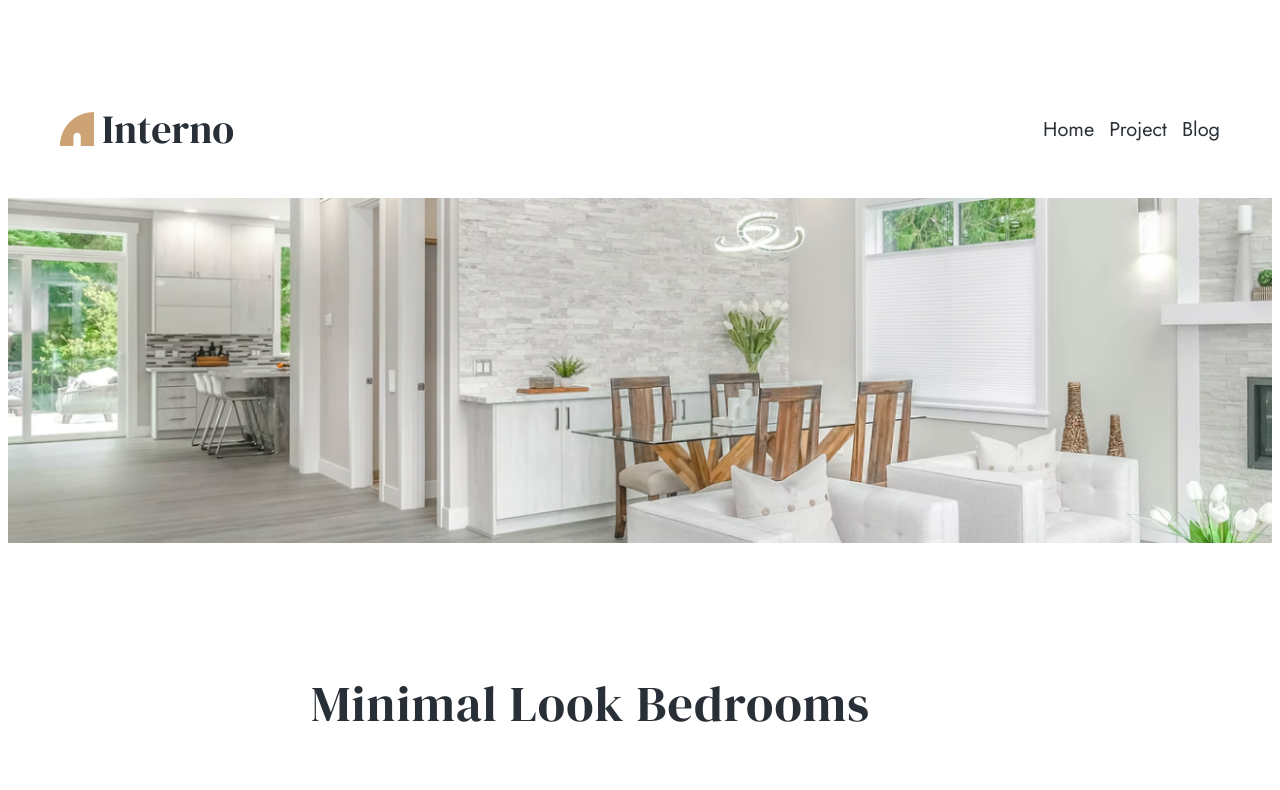
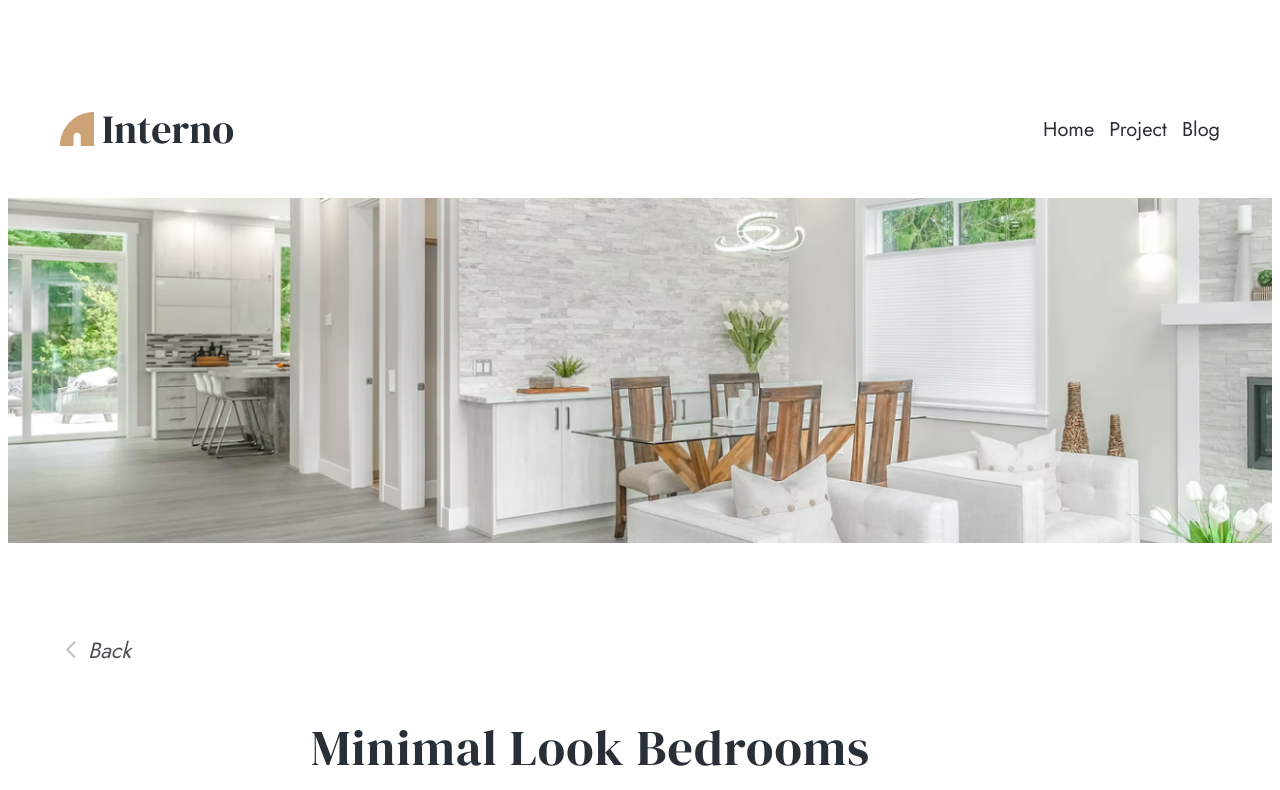
Before and after one commit to SashAwl/interior_design, a Vue app: page /project-details in a window 1280 px wide. Shown: the top 790 px of the page. Built offline with nearby package versions, Linux system fonts and the light colour scheme.

Commit message:
added BackButton in ProjectDetails

```diff
--- a/src/pages/ProjectDetailsPage.vue
+++ b/src/pages/ProjectDetailsPage.vue
@@ -1,6 +1,7 @@
 <template>
     <div>
         <TopBlock :topData="topData" />
+        <BackButton class="center indent-back-button" />
         <div class="center">
             <div class="content">
                 <h3 class="content_heading">{{ projectDetails.heading }}</h3>
@@ -12,9 +13,10 @@
 </template>
 
 <script>
-import TopBlock from '../components/TopBlock.vue'
-import { mapMutations, mapState } from "vuex"
-import SliderImg from '../components/slider_components/SliderImg.vue'
+import TopBlock from '../components/TopBlock.vue';
+import BackButton from '@/components/BackButton.vue';
+import { mapMutations, mapState } from "vuex";
+import SliderImg from '../components/slider_components/SliderImg.vue';
 
 
 export default {
@@ -32,7 +34,8 @@ export default {
     },
     components: {
         TopBlock,
-        SliderImg
+        SliderImg,
+        BackButton
     },
     computed: {
         ...mapState(['projectDetails', 'sliderImgList'])
@@ -47,9 +50,18 @@ export default {
 @import url('https://fonts.googleapis.com/css2?family=DM+Serif+Display&family=Jost:wght@100;400&display=swap');
 @import "../assets/_variables";
 
+.center {
+    padding-left: calc(50% - 580px);
+    padding-right: calc(50% - 580px);
+}
+
+.indent-back-button {
+    margin-top: 90px;
+}
+
 .content {
     width: 658px;
-    margin: 130px auto 80px;
+    margin: 50px auto 80px;
 
     &_heading {
         color: $colorHeading;
```
Also changed, not shown: src/pages/BlogDetailsPage.vue (+1 -7 lines).
